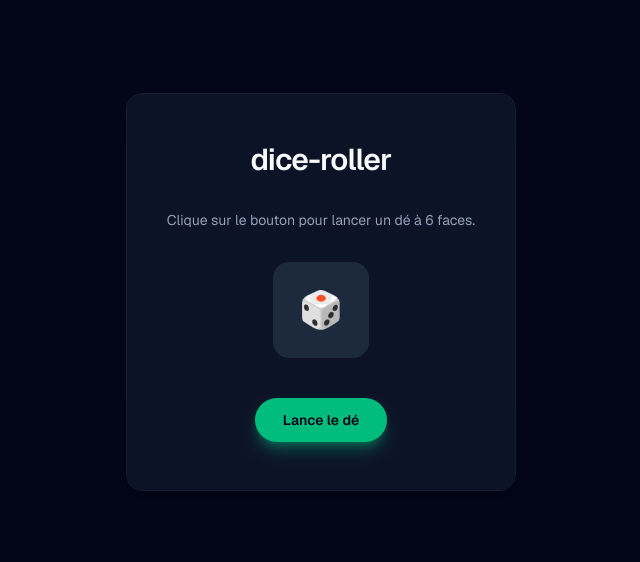
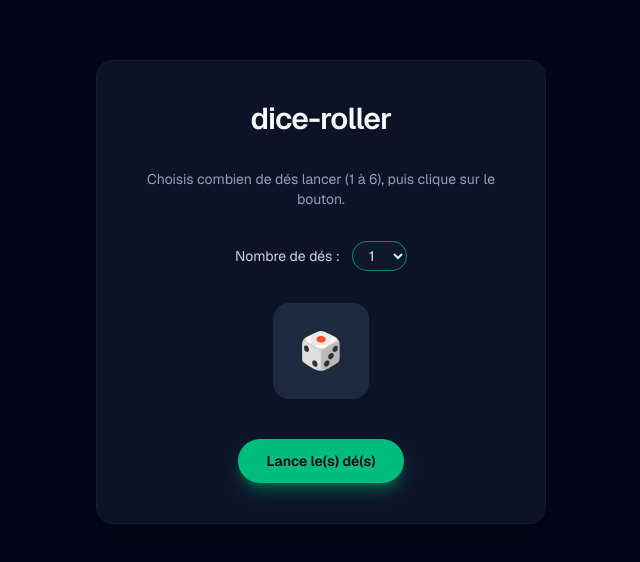
Before and after one commit to acavigneaux/dice-roller, a Next.js app: page / in a window 1280 px wide. Shown: the part 108-670 px from the top of the page, without its empty margins (319-959 px from the left). Built offline with nearby package versions, Linux system fonts and the light colour scheme.

Commit message:
Add dice count selector and multi-dice roll

```diff
--- a/src/app/page.tsx
+++ b/src/app/page.tsx
@@ -11,28 +11,67 @@ function rollDie(): Face {
 }
 
 export default function Home() {
-  const [value, setValue] = useState<Face | null>(null);
+  const [diceCount, setDiceCount] = useState(1);
+  const [values, setValues] = useState<Face[]>([]);
 
   const roll = () => {
-    setValue(rollDie());
+    const rolls: Face[] = [];
+    for (let i = 0; i < diceCount; i++) {
+      rolls.push(rollDie());
+    }
+    setValues(rolls);
   };
+
+  const total = values.reduce((sum, v) => sum + v, 0);
 
   return (
     <div className="flex min-h-screen items-center justify-center bg-slate-950 font-sans">
-      <main className="flex flex-col items-center gap-8 rounded-2xl bg-slate-900/80 px-10 py-12 text-slate-50 shadow-xl ring-1 ring-slate-800/70">
+      <main className="flex w-full max-w-md flex-col items-center gap-8 rounded-2xl bg-slate-900/80 px-8 py-10 text-slate-50 shadow-xl ring-1 ring-slate-800/70">
         <h1 className="text-3xl font-semibold tracking-tight">dice-roller</h1>
 
-        <p className="text-sm text-slate-400">
-          Clique sur le bouton pour lancer un dé à 6 faces.
+        <p className="text-sm text-slate-400 text-center">
+          Choisis combien de dés lancer (1 à 6), puis clique sur le bouton.
         </p>
 
+        {/* Sélecteur de nombre de dés */}
+        <div className="flex items-center gap-3 text-sm text-slate-300">
+          <span>Nombre de dés :</span>
+          <select
+            value={diceCount}
+            onChange={(e) => setDiceCount(Number(e.target.value))}
+            className="rounded-full border border-emerald-400/60 bg-slate-900 px-3 py-1 text-sm text-emerald-100 shadow-sm outline-none focus:border-emerald-400 focus:ring-2 focus:ring-emerald-500/30"
+          >
+            {Array.from({ length: 6 }, (_, i) => i + 1).map((n) => (
+              <option key={n} value={n}>
+                {n}
+              </option>
+            ))}
+          </select>
+        </div>
+
+        {/* Affichage des dés */}
         <div className="flex flex-col items-center gap-4">
-          <div className="flex h-24 w-24 items-center justify-center rounded-2xl bg-slate-800 text-4xl font-bold">
-            {value ?? "🎲"}
-          </div>
+          {values.length === 0 ? (
+            <div className="flex h-24 w-24 items-center justify-center rounded-2xl bg-slate-800 text-4xl">
+              🎲
+            </div>
+          ) : (
+            <div className="flex flex-wrap justify-center gap-3">
+              {values.map((v, idx) => (
+                <div
+                  key={`${v}-${idx}`}
+                  className="flex h-20 w-20 items-center justify-center rounded-2xl bg-slate-800 text-3xl"
+                >
+                  {v}
+                </div>
+              ))}
+            </div>
+          )}
 
-          {value && (
-            <div className="text-sm text-slate-300">Résultat : {value}</div>
+          {values.length > 0 && (
+            <div className="text-sm text-slate-300">
+              Résultats : {values.join(", ")} (total {total})
+            </div>
           )}
         </div>
 
@@ -41,7 +80,7 @@ export default function Home() {
           onClick={roll}
           className="mt-2 inline-flex h-11 items-center justify-center rounded-full bg-emerald-500 px-7 text-sm font-semibold text-slate-950 shadow-lg shadow-emerald-500/40 transition hover:bg-emerald-400 hover:shadow-emerald-400/40 active:scale-[0.98]"
         >
-          Lance le dé
+          Lance le(s) dé(s)
         </button>
       </main>
     </div>
```
